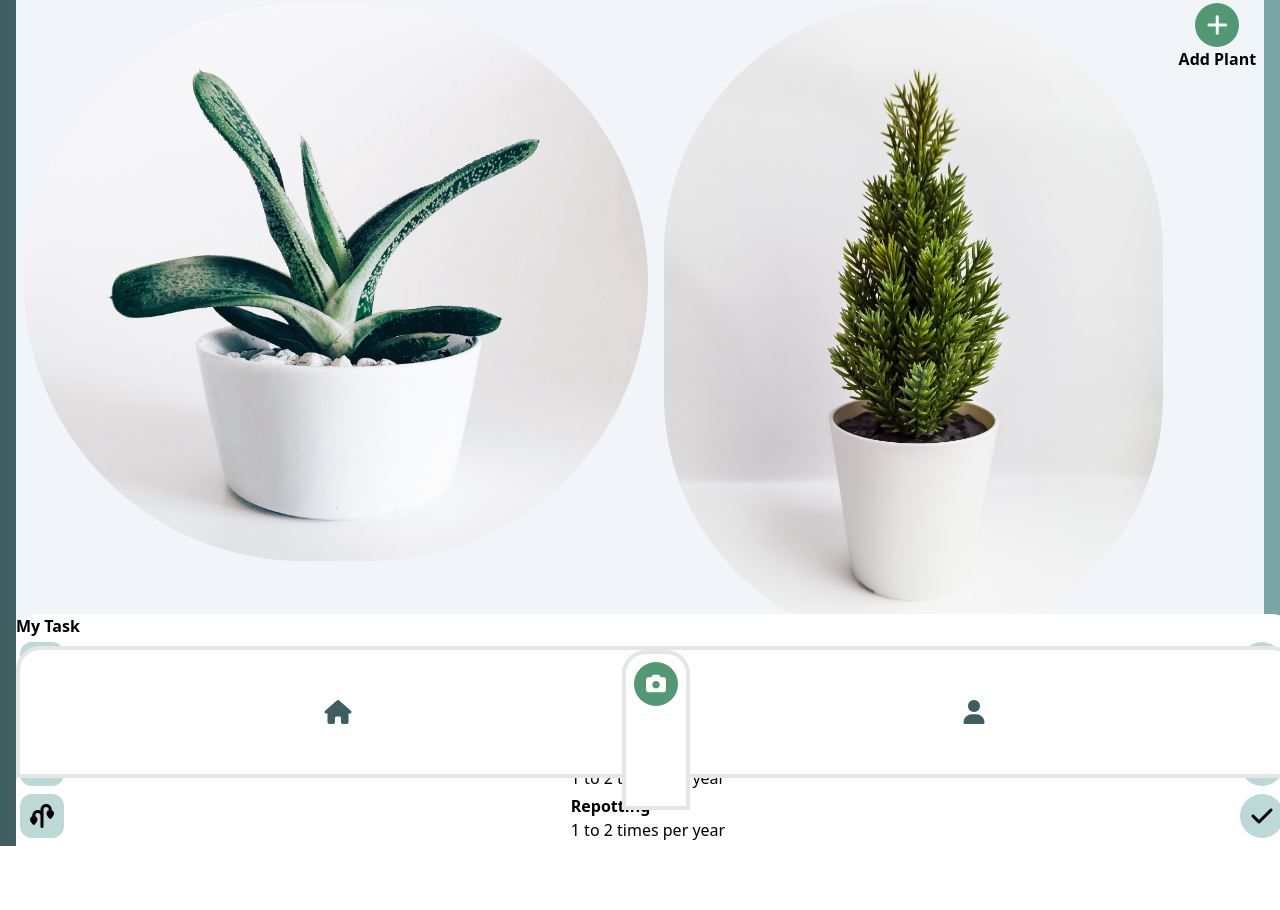
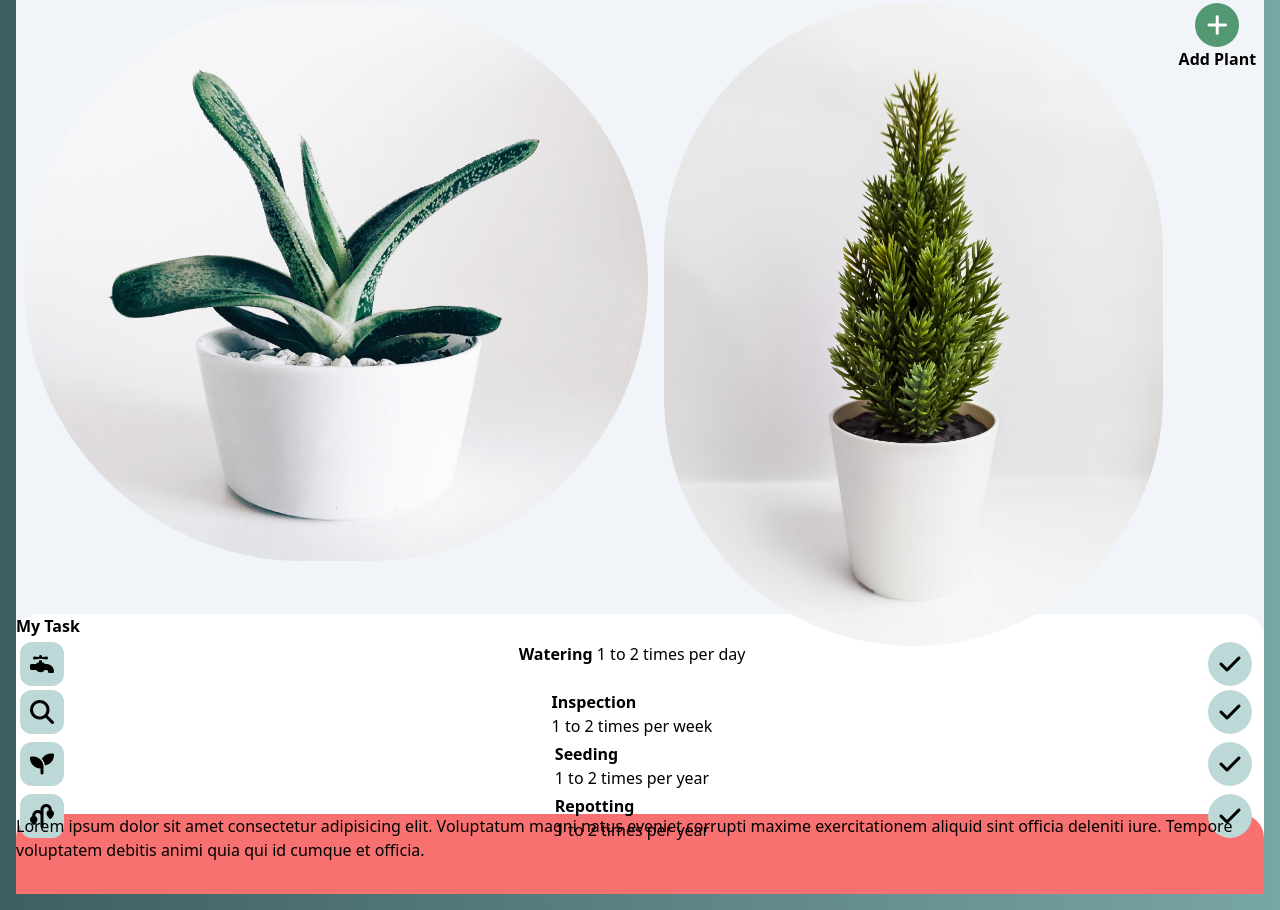
Before and after one commit to Ashvnthaaa/plant-care, a website built with Vite: page index.html in a window 1280 px wide. Shown: the part 642-1552 px from the top of the page. Before the commit the page ends 1488 px from the top, so only its background shows below. Built offline with nearby package versions, Linux system fonts and the light colour scheme.

Commit message:
bg red footer

```diff
--- a/index.html
+++ b/index.html
@@ -12,9 +12,9 @@
 		<title>Plant Care</title>
 	</head>
 	<!-- <body class="relative bg-gradient-to-r from-darksage to-lightsage w-screen h-screen m-2"> -->
-    <body class="w-screen relative bg-gradient-to-r from-darksage to-lightsage px-4 py-4 rounded-t-full">
+    <body class="w-screen bg-gradient-to-r from-darksage to-lightsage px-4 py-4 rounded-t-full">
     <!-- Title + subtitle -->
-		<header class="bg-lightgrey w-full rounded-t-full">
+		<header class="bg-lightgrey w-full rounded-t-full z-0">
       <div class="flex justify-around align-middle flex-col">
         <p class="font-bold font-sans">My Yard</p>
         <p class="font-thin">3 tasks for the day</p>
@@ -36,7 +36,7 @@
         </div>
     </section>
         <!-- card gallery: task area flexbox -->
-		<section id="my-task-container" class="absolute -mt-8 bg-white w-full rounded-t-3xl z-10">
+		<section id="my-task-container" class="w-full -mt-8 bg-white  rounded-t-3xl z-10">
       <div class="font-bold font-sans">My Task</div>
         <!-- card: first task watering -->
         <div id="task-watering" class="flex justify-between align-middle m-1">
@@ -102,26 +102,8 @@
       </div>
 		</section>
     <!-- QUICK FIX: WHAT IS A SMARTER SOLUTION???? -->
-		<footer>
-    <div class="absolute bg-white w-full z-20 rounded-t-3xl border-solid border-black border-4 border-opacity-10">
-      <div class="flex justify-around align-middle">
-      <!-- icon home -->
-        <div class="flex justify-around items-center bg-white h-11 w-11 m-10">
-          <i class="fa-solid fa-house text-2xl text-darksage mx-2"></i>
-        </div>
-      <!-- icon camera -->
-      <div class="flex justify-around align-middle absolute bg-white w-18 h-40 z-30 rounded-t-3xl border-solid border-black border-4 border-opacity-10">
-        <div class="flex justify-around items-center bg-turtlegreen h-11 w-11 rounded-full m-2 ">
-          <i class="fa-solid fa-camera text-xl text-white"></i>
-          </div>
-      </div>
-      <!-- icon user -->
-        <div class="flex justify-around items-center bg-white h-11 w-11 m-10">
-          <i class="fa-solid fa-user text-2xl text-darksage"></i>
-        </div>
-      </div>
-
-    </div>
+    <footer class="h-20 w-full bg-red-400 -mt-8 z-30 rounded-t-3xl">
+		Lorem ipsum dolor sit amet consectetur adipisicing elit. Voluptatum magni natus eveniet corrupti maxime exercitationem aliquid sint officia deleniti iure. Tempore voluptatem debitis animi quia qui id cumque et officia.
     </footer>
 		<script type="module" src="./src/main.ts"></script>
 	</body>
```
